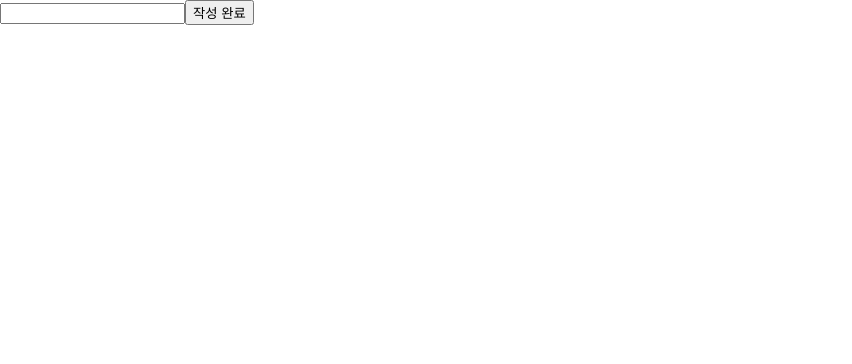
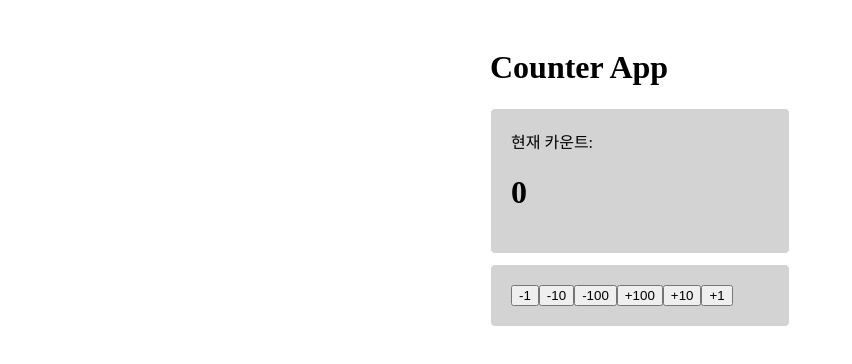
Before and after one commit to gyuimnx/Front-end-Study, a React (Create React App) app in the folder react_study/: page / in a window 1280 px wide. Shown: the top 364 px of the page, without its empty margins (0-852 px from the left). Built offline with nearby package versions, Linux system fonts and the light colour scheme.

Commit message:
Project - counter 만들기

```diff
--- a/react_study/src/index.js
+++ b/react_study/src/index.js
@@ -1,10 +1,8 @@
 import React from 'react';
 import ReactDOM from 'react-dom/client';
-import './index.css';
-// import Counter2 from './ch_03/Counter2.jsx';
-import InputText from './ch_03/InputText.jsx';
+import App from './proj_01/App';
 
 const root = ReactDOM.createRoot(document.getElementById('root'));
 root.render(
-  <InputText></InputText>
+  <App></App>
 );
--- /dev/null
+++ b/react_study/src/proj_01/App.css
@@ -0,0 +1,16 @@
+body {
+    padding: 20px;
+}
+
+.App {
+    margin: 0 auto;
+    width: 300px;
+}
+
+.App > div {
+    padding: 20px;
+    background-color: lightgray;
+    border: 1px solid white;
+    border-radius: 5px;
+    margin-bottom: 10px;
+}
--- /dev/null
+++ b/react_study/src/proj_01/App.js
@@ -0,0 +1,25 @@
+import {useState} from "react";
+import Viewer from "./Viewer";
+import Controller from "./Controller";
+import './App.css';
+
+function App() {
+    const [count, setCount] = useState(0);
+    function handleSetCount(value) {
+        setCount(count + value);
+    }
+
+    return (
+        <div className="App">
+            <h1>Counter App</h1>
+            <div>
+                <Viewer count={count}></Viewer>
+            </div>
+            <div>
+                <Controller handleSetCount={handleSetCount}></Controller>
+            </div>
+        </div>
+    );
+};
+
+export default App;
--- /dev/null
+++ b/react_study/src/proj_01/Controller.jsx
@@ -0,0 +1,25 @@
+import React from "react";
+
+// function Controller(handleSetCount) {
+function Controller(props) {
+    return (
+        <div>
+            <button onClick={()=>props.handleSetCount(-1)}>-1</button>
+            <button onClick={()=>props.handleSetCount(-10)}>-10</button>
+            <button onClick={()=>props.handleSetCount(-100)}>-100</button>
+            <button onClick={()=>props.handleSetCount(+100)}>+100</button>
+            <button onClick={()=>props.handleSetCount(+10)}>+10</button>
+            <button onClick={()=>props.handleSetCount(+1)}>+1</button>
+        </div>
+        // <div>
+        //     <button onClick={()=>handleSetCount(-1)}>-1</button>
+        //     <button onClick={()=>handleSetCount(-10)}>-10</button>
+        //     <button onClick={()=>handleSetCount(-100)}>-100</button>
+        //     <button onClick={()=>handleSetCount(+100)}>+100</button>
+        //     <button onClick={()=>handleSetCount(+10)}>+10</button>
+        //     <button onClick={()=>handleSetCount(+1)}>+1</button>
+        // </div>
+    );
+};
+
+export default Controller;
--- /dev/null
+++ b/react_study/src/proj_01/Viewer.jsx
@@ -0,0 +1,12 @@
+import React from "react";
+
+function Viewer(props) {
+    return (
+        <div>
+            <div>현재 카운트: </div>
+            <h1>{props.count}</h1>
+        </div>
+    );
+};
+
+export default Viewer;
```
